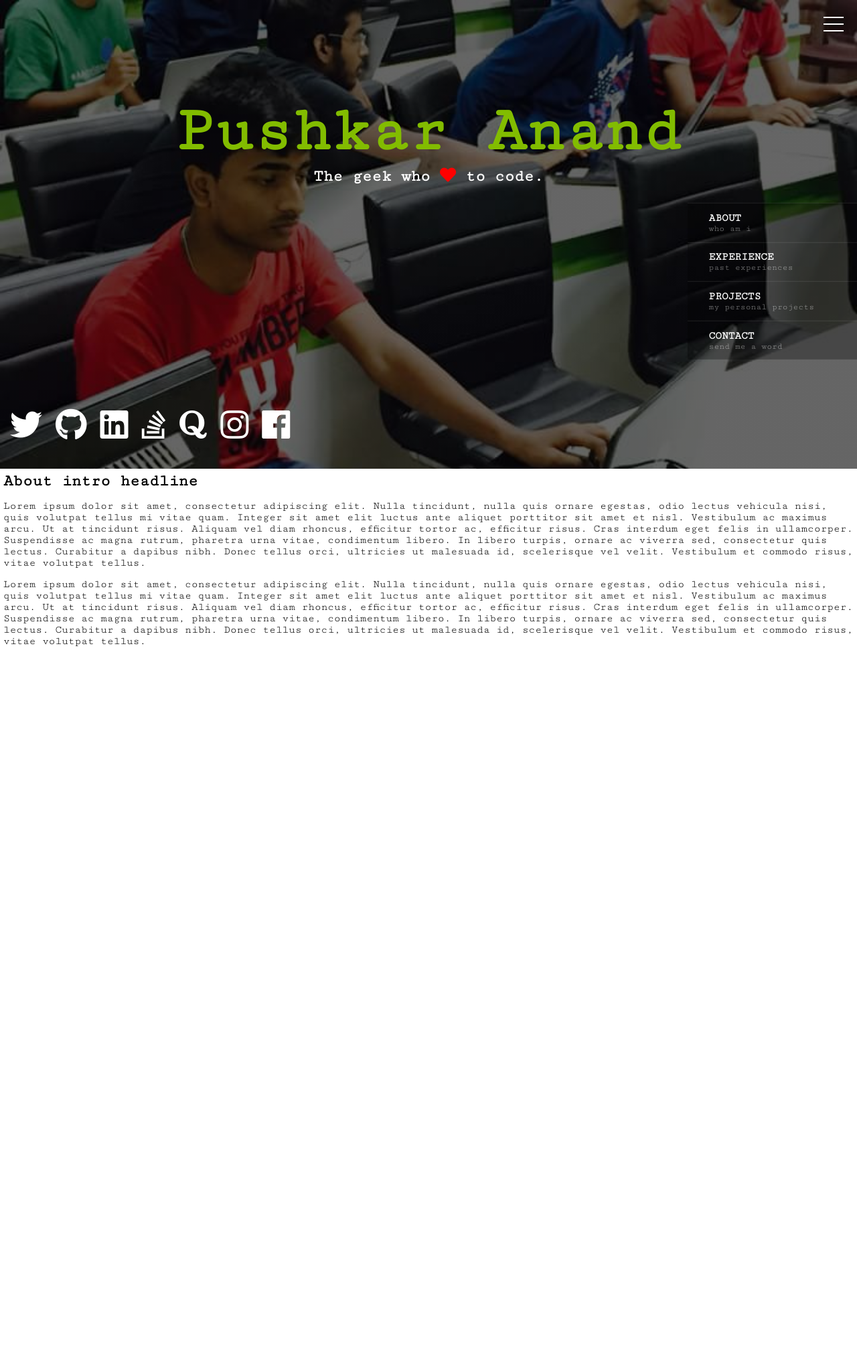
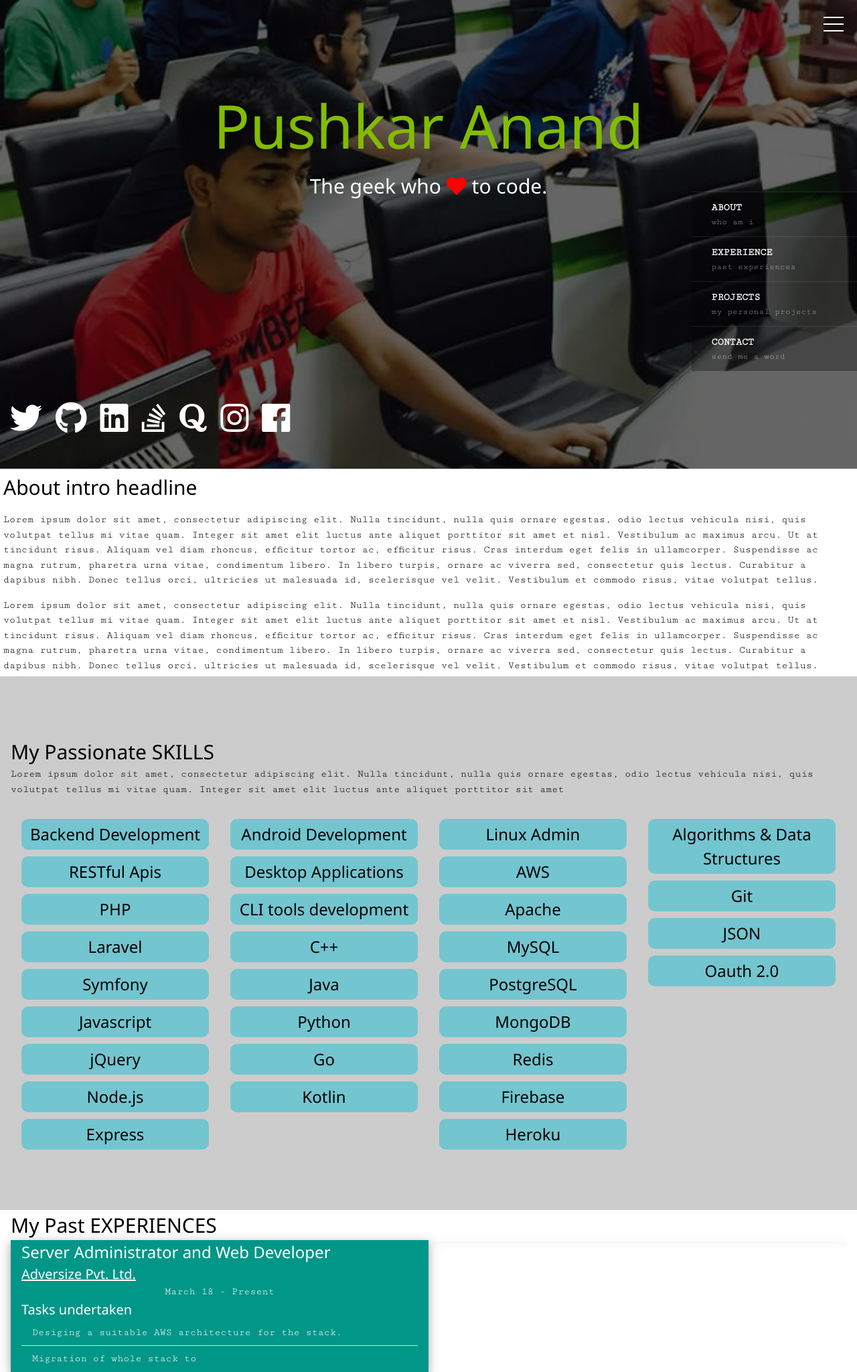
Before and after one commit to pushkar-anand/pushkaranand.me, a PHP site: page /views/home.html in a window 1280 px wide; the page is wider, and only the part inside the window is pictured. Shown: that part at 67% size. Before the commit the page ends 965 px from the top of that part, so only its background shows below. Run offline with PHP 8.4, Linux system fonts and the light colour scheme; some libraries are stand-ins or nearby versions.

Commit message:
finished about and skill. working on exp.

```diff
--- a/public/css/home.css
+++ b/public/css/home.css
@@ -56,7 +56,8 @@ header h1 {
 #side-nav ul {
     list-style: none;
 }
-#side-nav li{
+
+#side-nav li {
     -webkit-transition: all 0.5s ease-in-out;
     transition: all 0.5s ease-in-out;
     padding: 0;
@@ -64,8 +65,8 @@ header h1 {
     border-top: 1px solid rgba(255, 255, 255, 0.1);
     font-weight: bold;
 }
-#side-nav li:hover
-{
+
+#side-nav li:hover {
     background-color: rgba(0, 0, 0, 0.5);
 }
 
@@ -77,8 +78,8 @@ header h1 {
     color: #FFFFFF;
     padding: 0.8rem 4rem 0.8rem 2rem;
 }
-#side-nav span
-{
+
+#side-nav span {
     display: block;
     color: rgba(255, 255, 255, 0.5);
     text-transform: lowercase;
@@ -237,27 +238,41 @@ label a {
     text-align: center;
 }*/
 
-#social{
+#social {
     text-align: left;
     font-size: 48px;
     position: absolute;
     bottom: 5%;
     left: 10px
 }
-.social-icon
-{
+
+.social-icon {
     padding: 5px 15px 0 5px;
 }
-#social a{
+
+#social a {
     color: #ffffff;
 }
 
-#about
-{
+#about {
     display: block;
     padding: 5px;
     background: white;
 }
-#about p{
+
+#about p {
     padding-top: 15px;
 }
+
+.skill-list
+{
+    text-align: center;
+}
+
+.skill-list h3
+{
+    padding: 5px;
+    margin-top: 10px;
+    background: rgba(0, 188, 212, 0.44);
+    border-radius: 10px;
+}
--- a/views/home.html
+++ b/views/home.html
@@ -13,6 +13,7 @@
 
     <link rel="stylesheet" href="https://use.fontawesome.com/releases/v5.2.0/css/all.css"
           integrity="sha384-hWVjflwFxL6sNzntih27bfxkr27PmbbK/iSvJ+a4+0owXq79v+lsFkW54bOGbiDQ" crossorigin="anonymous">
+    <link href="/css/w3.css" rel="stylesheet" type="text/css" />
     <link href="/css/home.css" rel="stylesheet" type="text/css"/>
 
 </head>
@@ -66,7 +67,7 @@
     </div>
 </header>
 <main>
-    <div id="about">
+    <div class="w3-container" id="about">
         <h2>About intro headline</h2>
         <p>Lorem ipsum dolor sit amet, consectetur adipiscing elit. Nulla tincidunt, nulla quis ornare egestas, odio
             lectus
@@ -92,8 +93,84 @@
             tellus.</p>
     </div>
 
-    <div id="skills">
+    <br/><br/><br/><br/>
 
+    <div class="w3-container" id="skills">
+        <h2>My Passionate SKILLS</h2>
+        <p>Lorem ipsum dolor sit amet, consectetur adipiscing elit. Nulla tincidunt, nulla quis ornare egestas, odio
+            lectus
+            vehicula nisi, quis volutpat tellus mi vitae quam. Integer sit amet elit luctus ante aliquet porttitor sit
+            amet</p>
+        <br/>
+
+        <div class="w3-row" id="wrapper">
+
+            <div class="w3-container w3-quarter skill-list" id="skill-set-a">
+                <h3>Backend Development</h3>
+                <h3>RESTful Apis</h3>
+                <h3>PHP</h3>
+                <h3>Laravel</h3>
+                <h3>Symfony</h3>
+                <h3>Javascript</h3>
+                <h3>jQuery</h3>
+                <h3>Node.js</h3>
+                <h3>Express</h3>
+            </div>
+
+            <div class="w3-container w3-quarter skill-list" id="skill-set-b">
+                <h3>Android Development</h3>
+                <h3>Desktop Applications</h3>
+                <h3>CLI tools development</h3>
+                <h3>C++</h3>
+                <h3>Java</h3>
+                <h3>Python</h3>
+                <h3>Go</h3>
+                <h3>Kotlin</h3>
+            </div>
+
+            <div class="w3-container w3-quarter skill-list" id="skill-set-c">
+                <h3>Linux Admin</h3>
+                <h3>AWS</h3>
+                <h3>Apache</h3>
+                <h3>MySQL</h3>
+                <h3>PostgreSQL</h3>
+                <h3>MongoDB</h3>
+                <h3>Redis</h3>
+                <h3>Firebase</h3>
+                <h3>Heroku</h3>
+            </div>
+
+            <div class="w3-container w3-quarter skill-list" id="skill-set-d">
+                <h3>Algorithms & Data Structures</h3>
+                <h3>Git</h3>
+                <h3>JSON</h3>
+                <h3>Oauth 2.0</h3>
+            </div>
+        </div>
+
+    </div>
+
+<br/><br/><br/><br/>
+
+    <div class="w3-container w3-white" id="experience">
+        <h2>My Past EXPERIENCES</h2>
+        <div class="w3-row">
+            <div class="w3-container w3-half w3-card-4 w3-teal">
+                <h3>Server Administrator and Web Developer</h3>
+                <h4><a href="https://adversize.in" target="_blank" rel="noopener external">Adversize Pvt. Ltd.</a></h4>
+                <p class="w3-center">March 18 - Present</p>
+                <h4>Tasks undertaken</h4>
+                <ul class="w3-ul">
+                   <li>Desiging a suitable AWS architecture for the stack.</li>
+                    <li>Migration of whole stack to </li>
+                </ul>
+
+            </div>
+
+            <div class="w3-container w3-half w3-card-4">
+
+            </div>
+        </div>
     </div>
 
 </main>
```
Also changed, not shown: public/css/w3.css (added).
